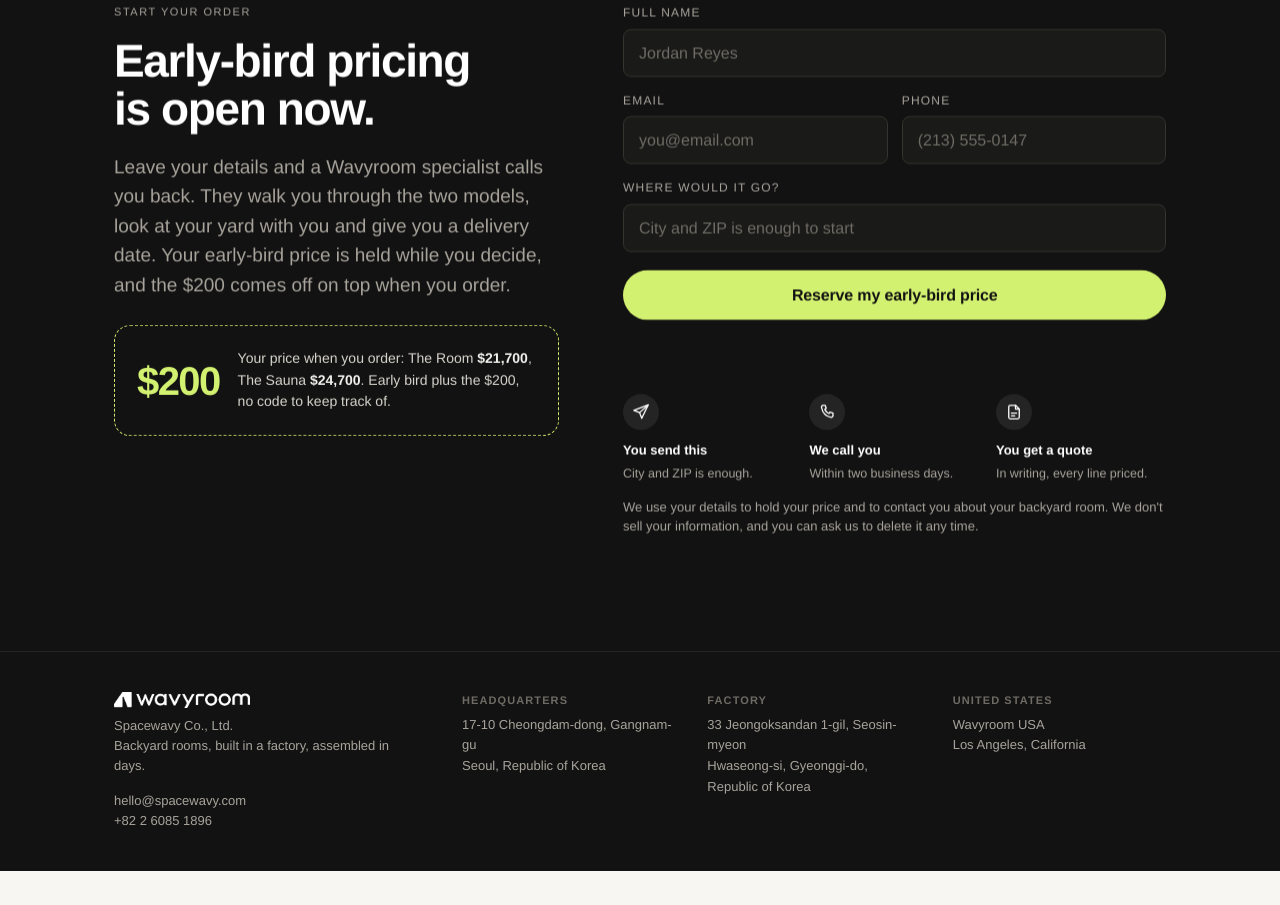
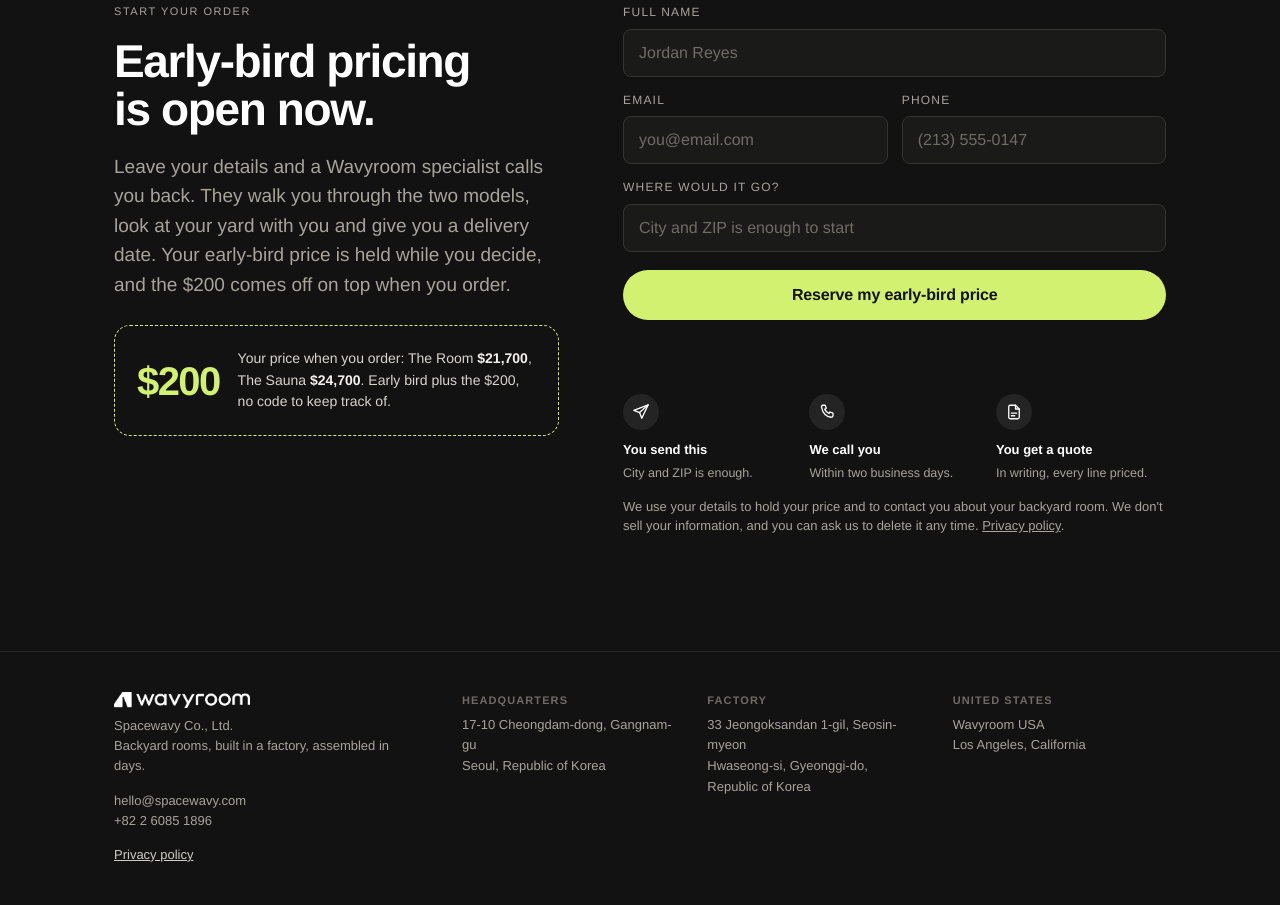
Before and after one commit to Wavyroom/wavyroom-campaign, a plain HTML site: page index.html in a window 1280 px wide. Shown: the part 9473-10378 px from the top of the page. Before the commit the page ends 10344 px from the top, so only its background shows below. Drawn offline with Linux system fonts and the light colour scheme; a web font is replaced by a local one.

Commit message:
Update index.html

```diff
--- a/index.html
+++ b/index.html
@@ -5,6 +5,7 @@
 <meta name="viewport" content="width=device-width, initial-scale=1, viewport-fit=cover">
 <meta name="description" content="A factory-built backyard room, under 100 sq ft, up in three days or less. Office, guest room, playroom, yoga room, prayer room or outdoor sauna.">
 <meta name="theme-color" content="#0E0E0D">
+<link rel="canonical" href="https://www.wavyroom.com/en/">
 <title>Backyard Room</title>
 
 <!--
@@ -1208,6 +1209,7 @@
         <p class="consent">
           We use your details to hold your price and to contact you about your backyard room.
           We don't sell your information, and you can ask us to delete it any time.
+          <a href="privacy.html" style="color:inherit;">Privacy policy</a>.
         </p>
       </form>
 
@@ -1232,6 +1234,7 @@
       <img class="brand" src="images/logo_white.png" alt="Wavyroom">
       <p style="margin-top: 8px;">Spacewavy Co., Ltd.<br>Backyard rooms, built in a factory, assembled in days.</p>
       <p style="margin-top: 14px;">hello@spacewavy.com<br>+82 2 6085 1896</p>
+      <p style="margin-top: 14px;"><a href="privacy.html" style="color:#CFCCC5;">Privacy policy</a></p>
     </div>
     <div class="addr">
       <div>
```
